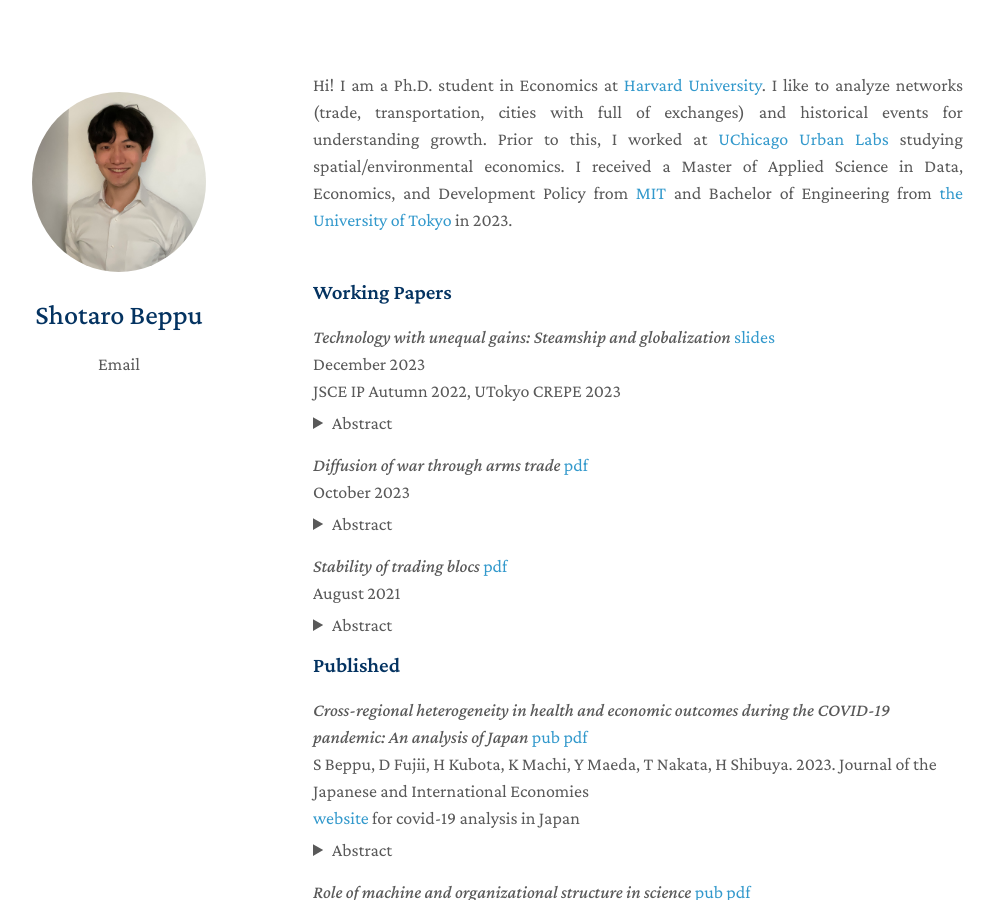
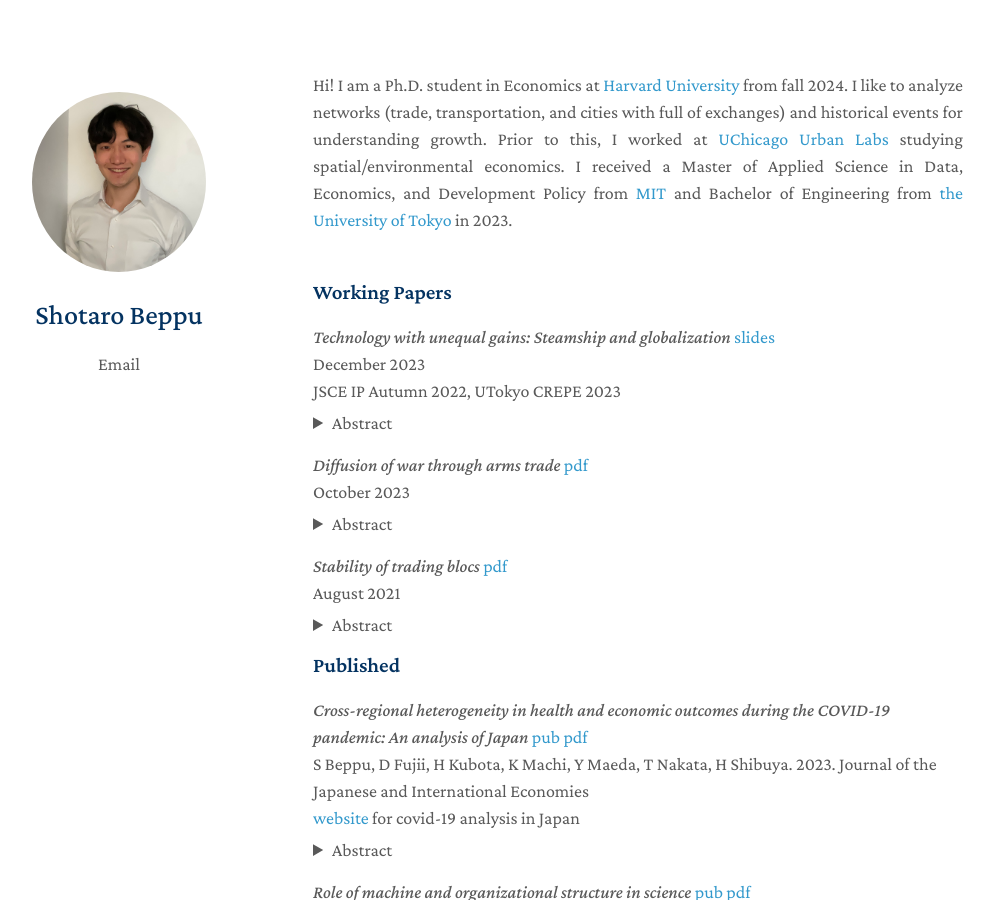
Before and after one commit to ShotaroBeppu/ShotaroBeppu.github.io, a Jekyll site: the page built from index.md, in a window 1280 px wide and 900 px high. Shown: the whole window, without its empty margins (157-1151 px from the left). Built offline with Jekyll 4.4.1, drawn with Linux system fonts in a browser that asks for light colours; nearby versions of some CDN libraries; a style sheet for code colours, icons or effects is not loaded.

Commit message:
Update index.md

```diff
--- a/index.md
+++ b/index.md
@@ -5,7 +5,7 @@ layout: homepage
 <!-- (Last updated: April 2024)<br> -->
 
 <div style="text-align: justify">
-Hi! I am a Ph.D. student in Economics at <a href="https://economics.harvard.edu/">Harvard University</a>. I like to analyze networks (trade, transportation, cities with full of exchanges) and historical events for understanding growth.
+Hi! I am a Ph.D. student in Economics at <a href="https://economics.harvard.edu/">Harvard University</a> from fall 2024. I like to analyze networks (trade, transportation, and cities with full of exchanges) and historical events for understanding growth.
 
 Prior to this, I worked at <a href="https://urbanlabs.uchicago.edu/labs/energy-environment">UChicago Urban Labs</a> studying spatial/environmental economics.
 
```
